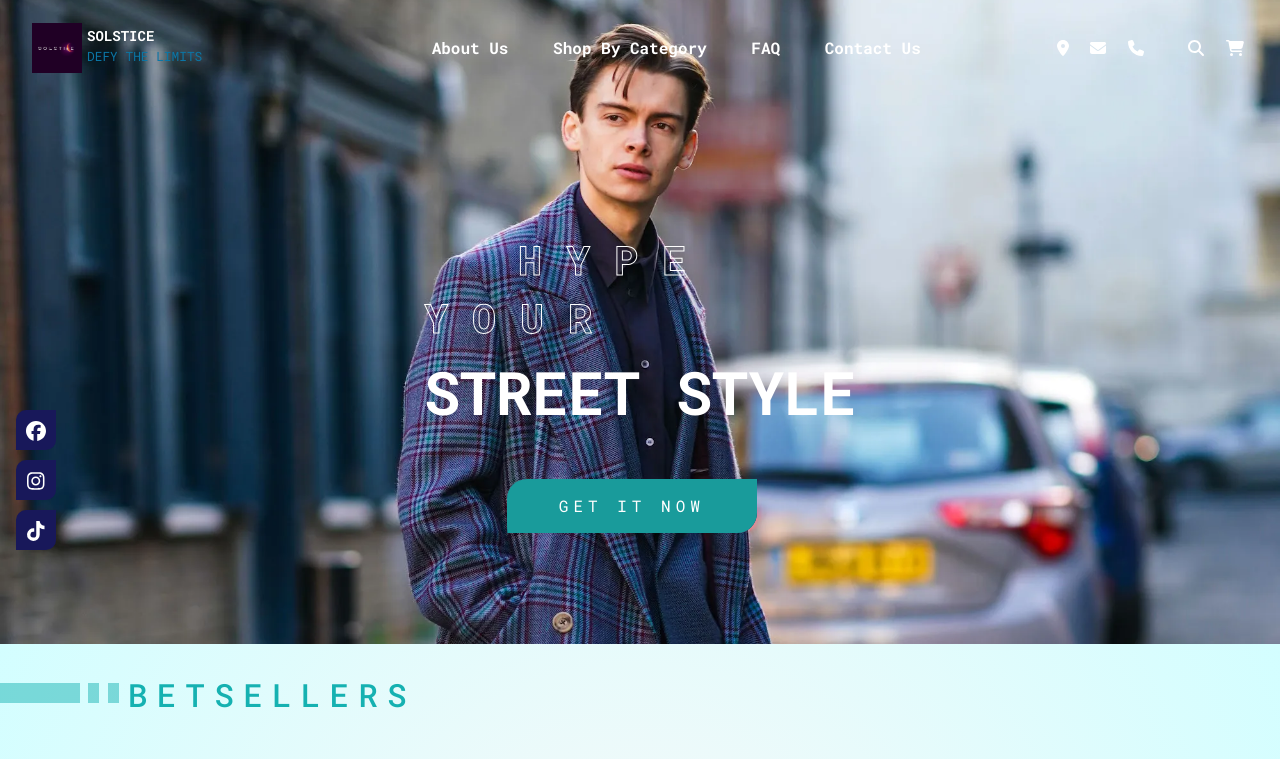
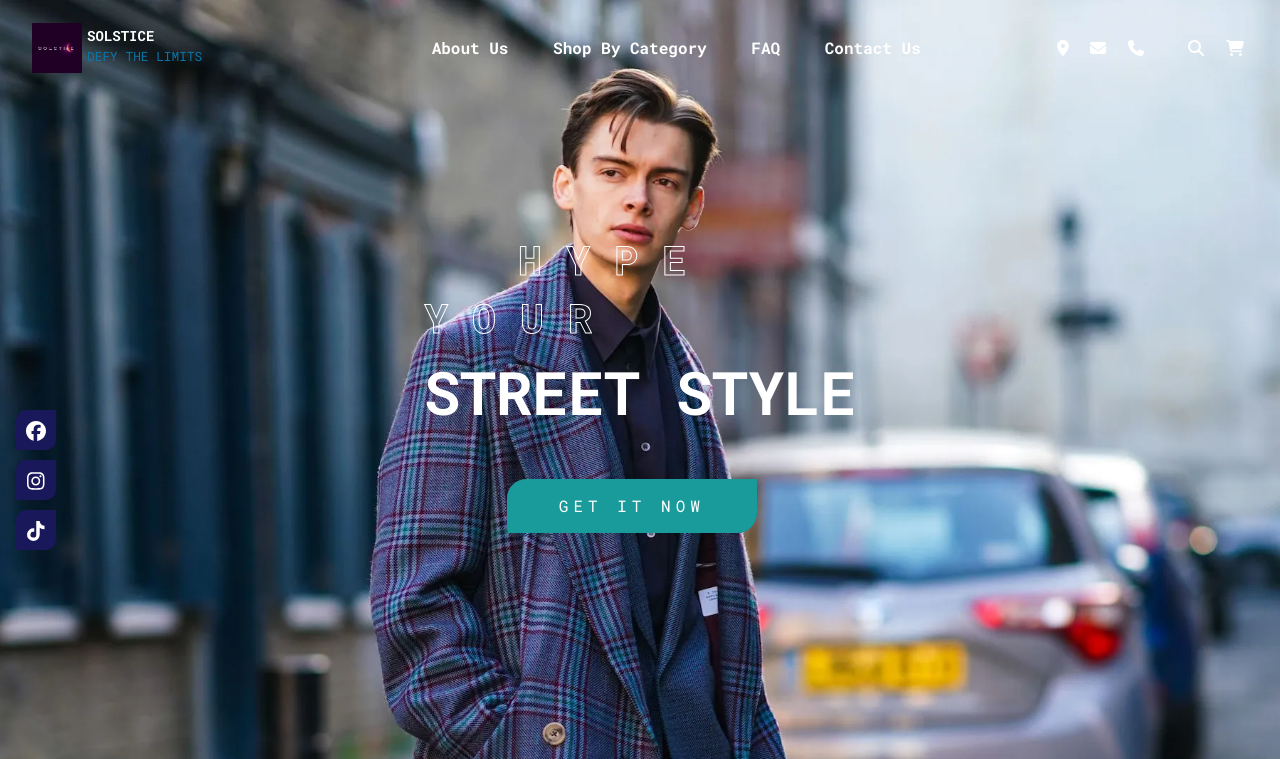
Before and after one commit to blazzerAB/test_project, a website: page index.html in a window 1280 px wide. Shown: the top 759 px of the page. Drawn offline with nearby package versions, Linux system fonts and the light colour scheme.

Commit message:
intento 257

```diff
--- a/styles.css
+++ b/styles.css
@@ -104,7 +104,7 @@ a {
 }
 
 .bg-img {
-  min-height: 600px;
+  height: 100vh;
   width: 100%;
   background-image: url(img/hombre.webp);
   background-size: cover;
```
